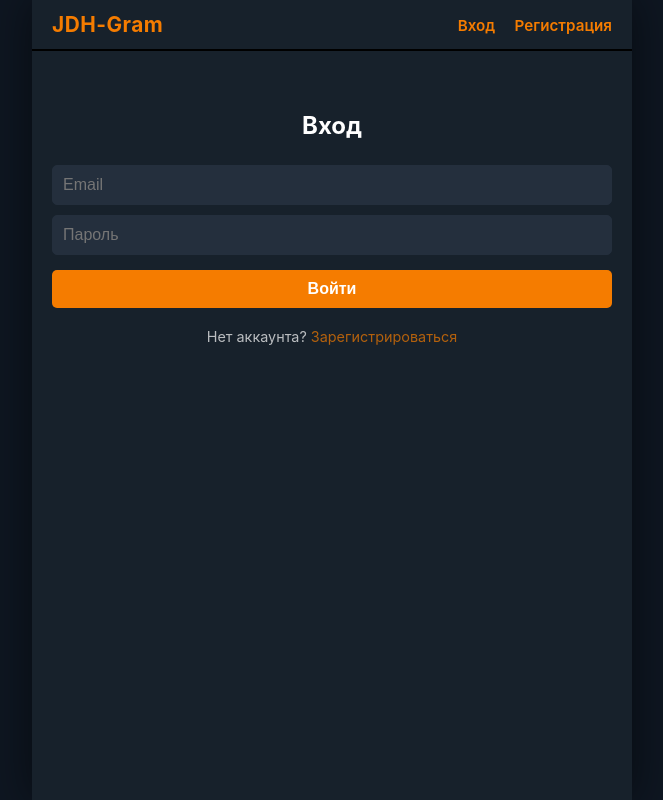
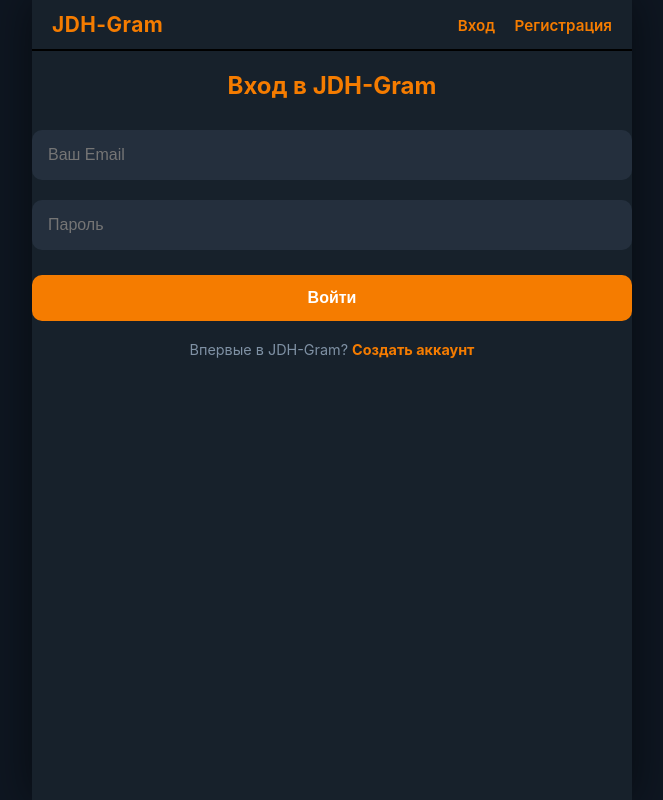
Before and after one commit to JDH-AF/JDHgram-, a Python web app: template templates/login.html in a window 1280 px wide. Shown: the whole page, without its empty margins (308-971 px from the left). Run offline with Jinja, Linux system fonts and the light colour scheme; the template is opened without the code that fills it, so the values that code supplies are empty.

Commit message:
Update login.html

```diff
--- a/templates/login.html
+++ b/templates/login.html
@@ -1,14 +1,18 @@
 {% extends "base.html" %}
 {% block content %}
-<div style="padding: 40px 20px; text-align: center;">
-    <h2>Вход</h2>
+<div class="auth-form">
+    <h2 style="text-align: center; color: var(--accent);">Вход в JDH-Gram</h2>
     <form method="POST">
-        <input type="email" name="email" placeholder="Email" required style="width: 100%; padding: 10px; margin: 5px 0; border-radius: 5px; border: 1px solid #242f3d; background: #242f3d; color: white;">
-        <input type="password" name="password" placeholder="Пароль" required style="width: 100%; padding: 10px; margin: 5px 0; border-radius: 5px; border: 1px solid #242f3d; background: #242f3d; color: white;">
-        <button type="submit" style="width: 100%; padding: 10px; background: #f57c00; border: none; color: white; border-radius: 5px; margin-top: 10px; cursor: pointer;">Войти</button>
+        <input type="email" name="email" placeholder="Ваш Email" required>
+        <input type="password" name="password" placeholder="Пароль" required>
+        <button type="submit">Войти</button>
     </form>
-    <p style="margin-top: 20px; font-size: 0.9rem; opacity: 0.7;">
-        Нет аккаунта? <a href="{{ url_for('register') }}" style="color: #f57c00; text-decoration: none;">Зарегистрироваться</a>
+
+    <p style="text-align: center; margin-top: 20px; font-size: 0.9rem; color: var(--text-muted);">
+        Впервые в JDH-Gram?
+        <a href="{{ url_for('register') }}" style="color: var(--accent); text-decoration: none; font-weight: bold;">
+            Создать аккаунт
+        </a>
     </p>
 </div>
 {% endblock %}
```
